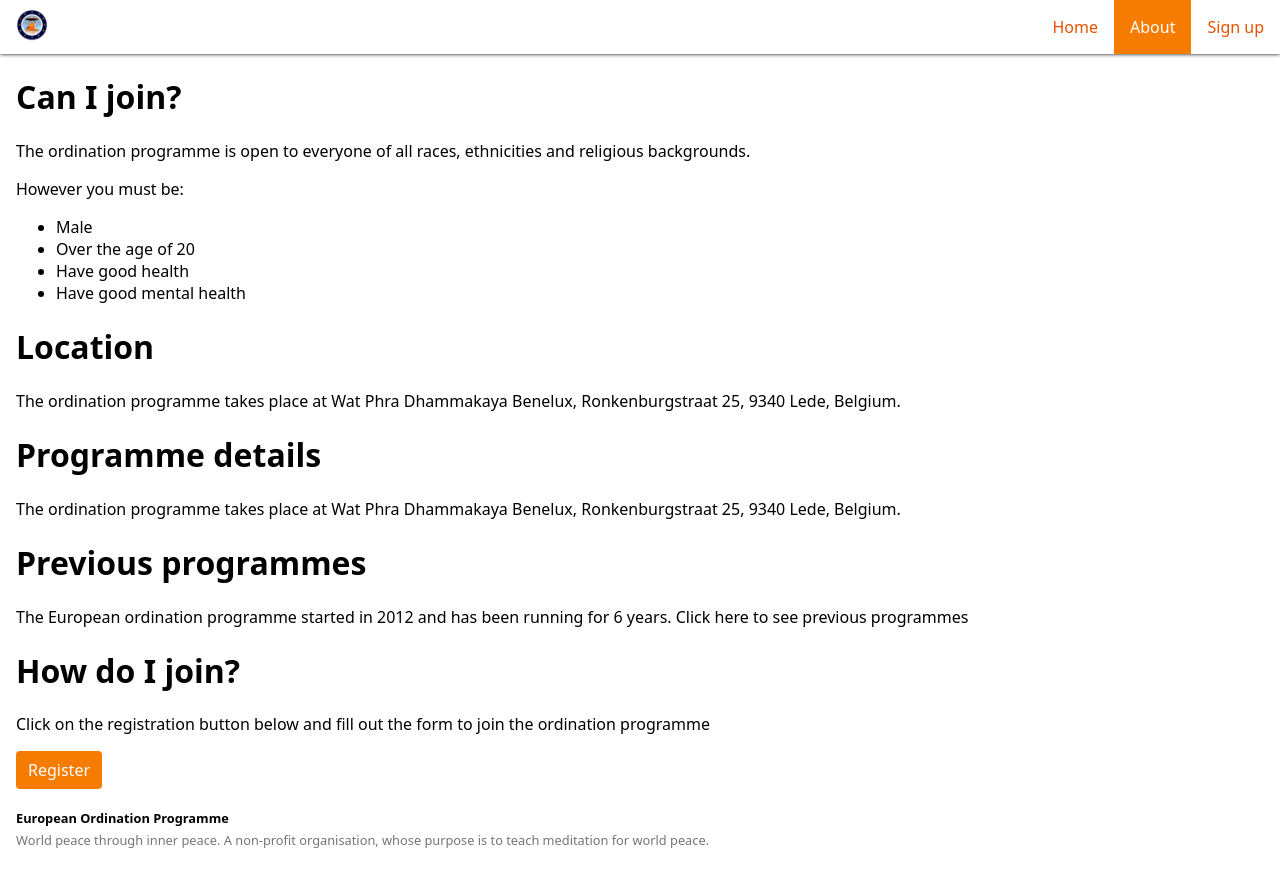
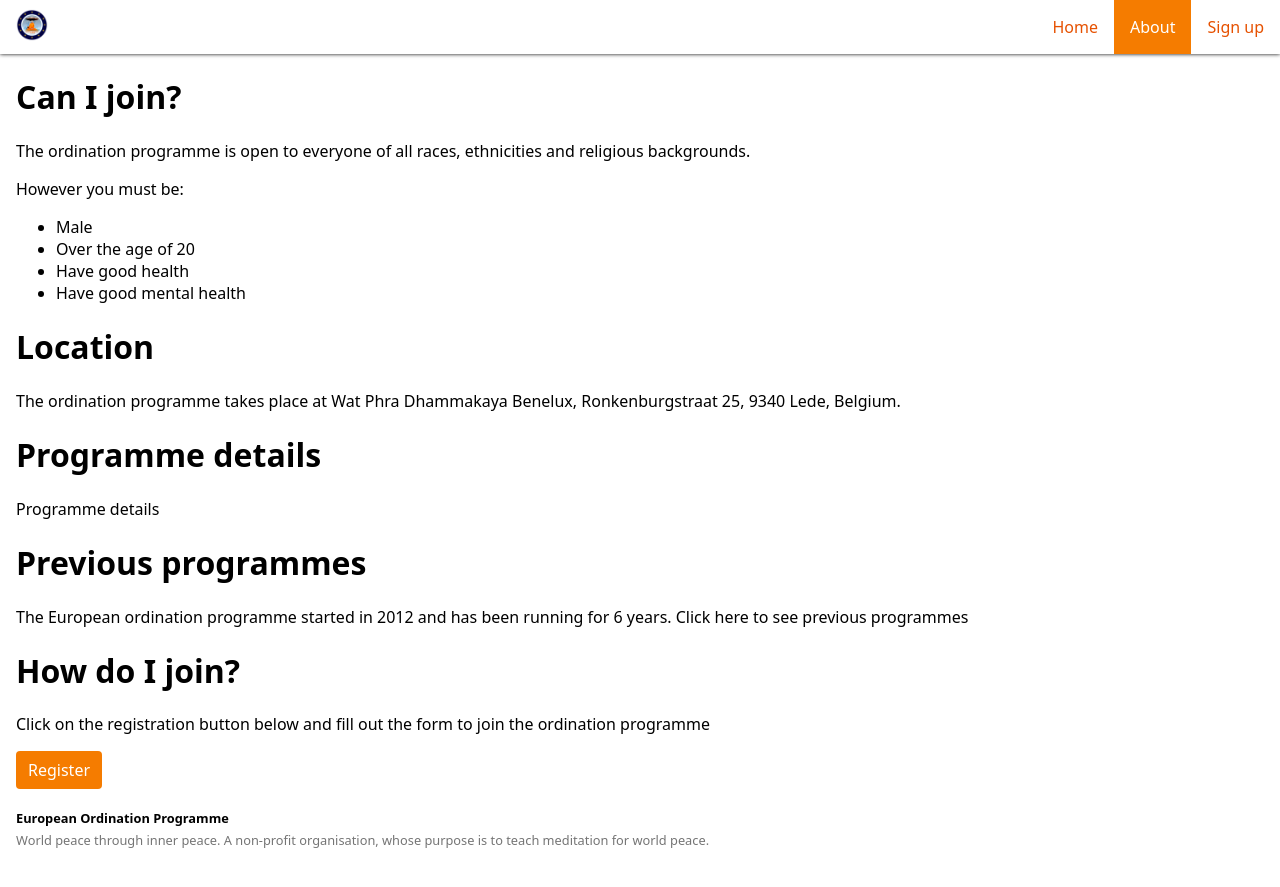
Before and after one commit to spicalous/eop-website, a Jekyll site: the page built from about.html, in a window 1280 px wide. Shown: the top 887 px of the page. Built offline with Jekyll 4.4.1, drawn with Linux system fonts in a browser that asks for light colours.

Commit message:
remove temporary duplication

```diff
--- a/about.html
+++ b/about.html
@@ -27,7 +27,7 @@ layout: base
 <div class="row">
   <h1>Programme details</h1>
   <p>
-    The ordination programme takes place at Wat Phra Dhammakaya Benelux, Ronkenburgstraat 25, 9340 Lede, Belgium.
+    Programme details
   </p>
 </div>
 <div class="row">
```
